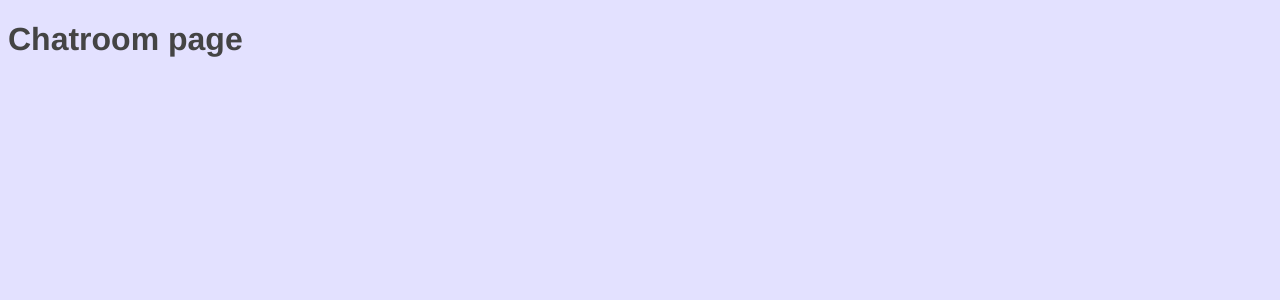
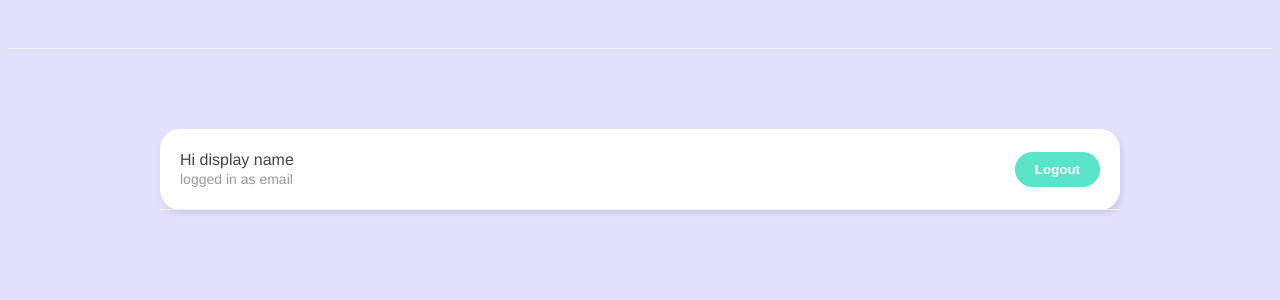
Before and after one commit to ChitKhonn/Live-Chat-App, a Vue app: page /chatroom in a window 1280 px wide. Shown: the top 300 px of the page. Built offline with nearby package versions, Linux system fonts and the light colour scheme.

Commit message:
create navbar and add logout function

```diff
--- a/src/components/Chatroom.vue
+++ b/src/components/Chatroom.vue
@@ -1,11 +1,17 @@
-<script setup>
+<script>
+import  Navbar from '../components/Navbar.vue'
 
+export  default {
+  components: {Navbar},
+}
 </script>
 
 <template>
-  <h1>Chatroom page</h1>
+  <div class="container">
+    <Navbar></Navbar>
+  </div>
 </template>
 
-<style scoped>
+<style>
 
 </style>
--- /dev/null
+++ b/src/components/Navbar.vue
@@ -0,0 +1,52 @@
+<script >
+import {auth} from "@/firebase/config";
+import {ref} from "vue";
+
+export default {
+  setup() {
+    let error = ref(null);
+    let logout=async () => {
+      try {
+        await auth.signOut();
+        console.log("success logout")
+      }catch (e){
+        error.value = e.message;
+      }
+    }
+
+    return {logout};
+  }
+}
+
+</script>
+
+<template>
+  <nav>
+    <div>
+      <p>Hi display name</p>
+      <p class="email">logged in as email</p>
+    </div>
+    <div>
+      <button @click="logout">Logout</button>
+    </div>
+  </nav>
+</template>
+
+<style>
+nav {
+  padding: 20px;
+  border-bottom: 1px solid #eee;
+  display: flex;
+  justify-content: space-between;
+  align-items: center;
+}
+nav p {
+  margin: 2px auto;
+  font-size: 16px;
+  color: #444;
+}
+nav p.email {
+  font-size: 14px;
+  color: #999;
+}
+</style>
```
